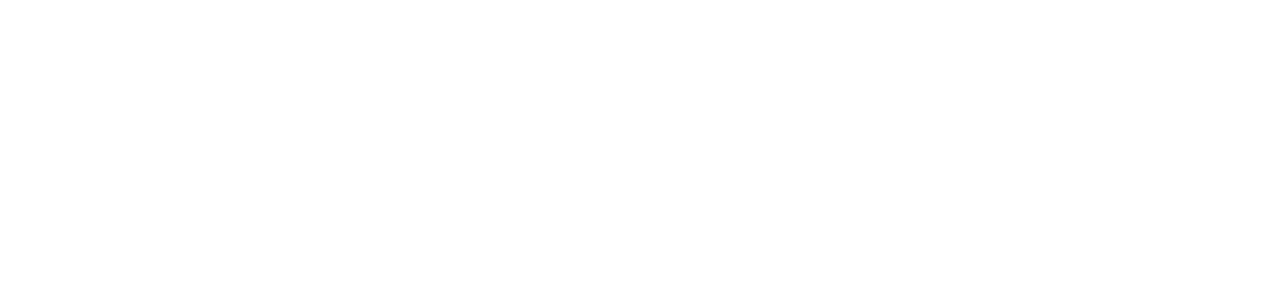
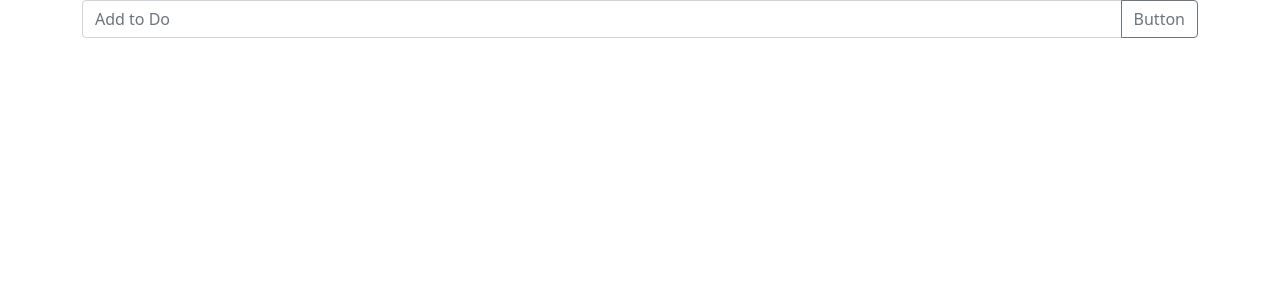
Before and after one commit to robcmp/todolist-react, a React (Create React App) app: page / in a window 1280 px wide. Shown: the top 300 px of the page. Built offline with nearby package versions, Linux system fonts and the light colour scheme.

Commit message:
fixed error with component in App.js

```diff
--- a/src/App.js
+++ b/src/App.js
@@ -1,10 +1,10 @@
-
 import './App.css';
+import TodoList from './TodoList';
 
 function App() {
   return (
     <div className="container">
-
+      <TodoList />
     </div>
   );
 }
```
